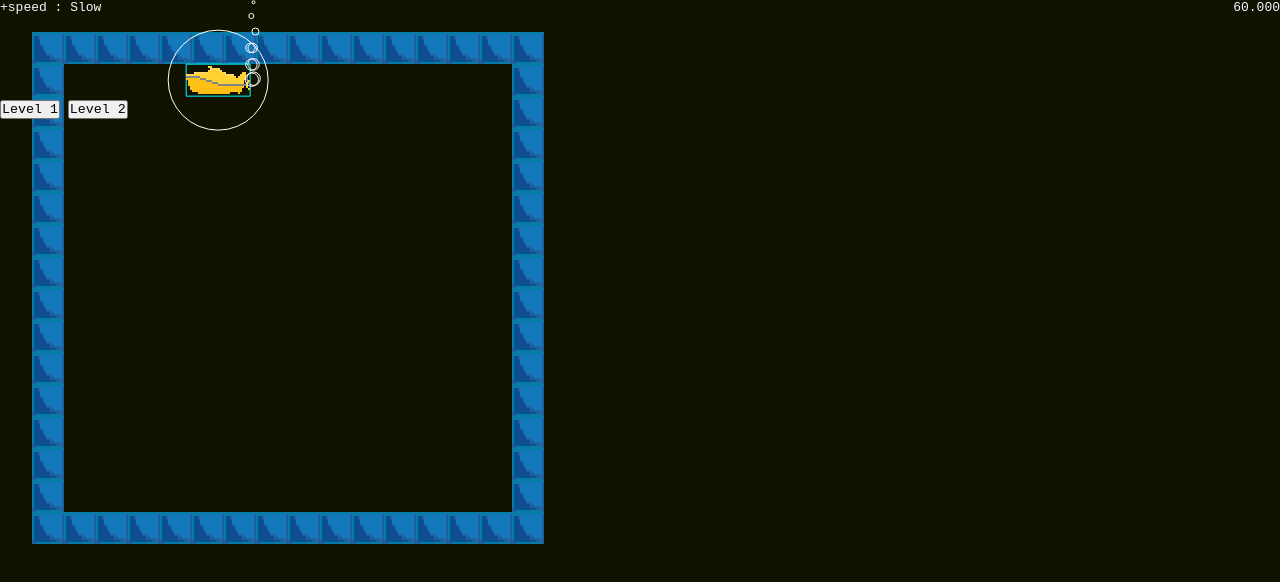
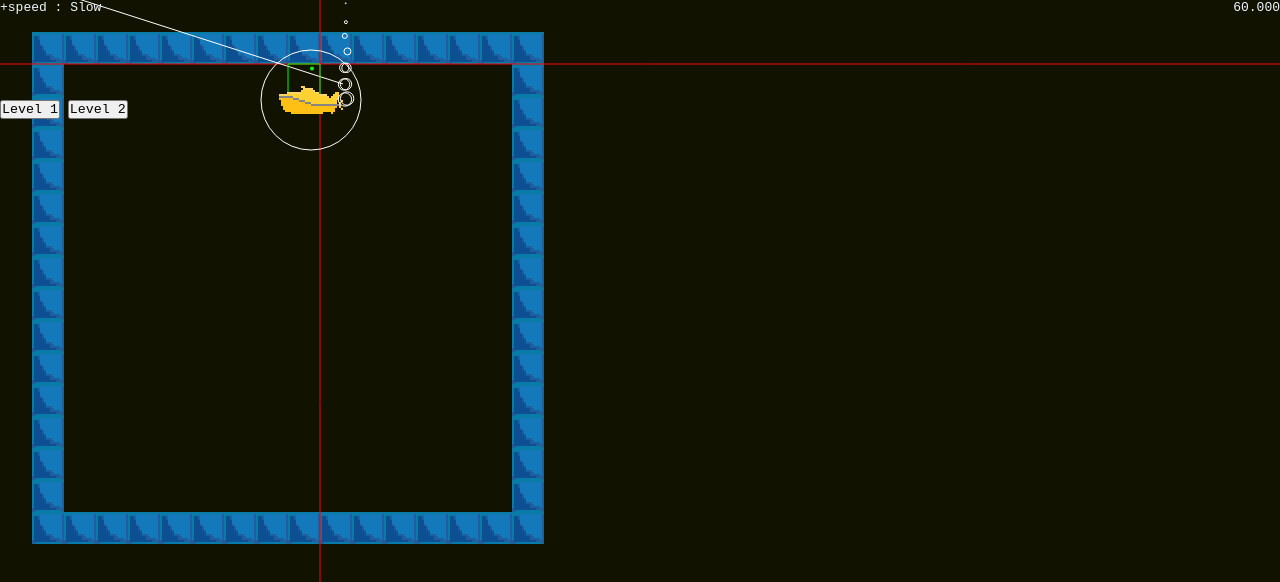
Before and after one commit to Julien-laville/Lost, a plain HTML site: page index.html in a window 1280 px wide. Both pictures are taken after a click on the button "Level 1". Shown: the top 582 px of the page. Drawn offline with Linux system fonts and the light colour scheme.

Commit message:
colision

```diff
--- a/index.html
+++ b/index.html
@@ -45,4 +45,4 @@
 <script src="src/js/lost.js"></script>
 <script src="src/js/game.js"></script>
 
-<img src="sprite.gif" id="sprite">
+<img src="sprite.gif" style="display: none" id="sprite">
--- a/src/js/lost.js
+++ b/src/js/lost.js
@@ -27,7 +27,7 @@ function step(delta) {
         acc.setVector(accInput).normalize()
         speed.add(acc.scale(0.3))
     }
-
+    speed.maxLength(SPEED==0?2:7)
 
 
 
@@ -107,33 +107,83 @@ function drawSprite(p, img, rev) {
 var tile = 0
 var tp = new v2d(0,0)
 //<3
-var isC
+var isC = true
 var futureSub = new v2d(0,0)
+var nextColumn = new v2d(0,0)
+var nextLine = new v2d(0,0)
+var corners = {ne : new v2d(0,0)}
+var closePos = new v2d(0,0)
 function colide() {
     isC = false
-    futureSub.setVector(sub).add(speed.maxLength(SPEED==0?2:7))
-    if(DEBUG) {
-        ctx.beginPath()
-        ctx.rect(sub.x-SUB_LENGTH,sub.y-SUB_HEIHGT, SUB_LENGTH*2, SUB_HEIHGT*2)
-        ctx.strokeStyle = "#00ffff"
-        ctx.stroke()
+    if(speed.stance <= 0) return;
+    corners.ne.setPoint(sub.x+SUB_LENGTH, sub.y-SUB_HEIHGT)
+
+    if(speed.x>0) { //right
+        C = Math.ceil((corners.ne.x) / 32) * 32
+    } else { //left
+        C = Math.floor((corners.ne.x) / 32) * 32
     }
 
-    if(level.tiles[Math.floor((futureSub.x+SUB_LENGTH)/32) + Math.floor((futureSub.y+SUB_HEIHGT)/32)*LEVEL_WIDTH] != 0) {
-        isC = true
+    if(speed.y>0) { //down
+        L = Math.ceil((corners.ne.y) / 32) * 32
+    } else { //top
+        L = Math.floor((corners.ne.y) / 32) * 32
     }
-    if(level.tiles[Math.floor((futureSub.x+SUB_LENGTH)/32) + Math.floor((futureSub.y-SUB_HEIHGT)/32)*LEVEL_WIDTH] != 0) {
-        isC = true
+
+    // a: director coefficient
+    a = speed.y / speed.x //y = a * x
+
+    //interesection with column
+
+
+    ctx.beginPath()
+    ctx.moveTo(C, 0)
+    ctx.lineTo(C, 1300 )
+    ctx.strokeStyle = "#ff0000"
+    ctx.stroke()
+    ctx.beginPath()
+    ctx.moveTo(0, L)
+    ctx.lineTo(1300, L )
+    ctx.strokeStyle = "#ff0000"
+    ctx.stroke()
+
+
+    ctx.beginPath()
+    ctx.moveTo(corners.ne.x, corners.ne.y)
+    ctx.lineTo(sub.x+SUB_LENGTH +speed.x*1000, sub.y-SUB_HEIHGT + speed.y*1000 )
+    ctx.strokeStyle = "#FFFFFF"
+    ctx.stroke()
+
+    // Find intersection with column C
+    nextColumn.setPoint(C,  a * (C - sub.x - SUB_LENGTH) + sub.y - SUB_HEIHGT)
+    nextLine.setPoint((L-sub.y+SUB_HEIHGT) / (a) + sub.x+SUB_LENGTH, L)
+
+    ctx.fillStyle = "#00FF00"
+
+    if(nextColumn.stance(corners.ne) < nextLine.stance(corners.ne))  {
+        closePos.setVector(nextColumn)
+    } else {
+        closePos.setVector(nextLine)
     }
-    if(level.tiles[Math.floor((futureSub.x-SUB_LENGTH)/32) + Math.floor((futureSub.y+SUB_HEIHGT)/32)*LEVEL_WIDTH] != 0) {
-        isC = true
+    d = new v2d(speed.x>0?8:-8, speed.y>0?8:-8)
+    closePos.add(d)
+    var tile = level.tiles[Math.floor((closePos.x)/32) + Math.floor((closePos.y)/32)*LEVEL_WIDTH]
+    if(tile !== 0) {
+        ctx.strokeStyle = "#CD3378"
+
+    } else {
+        ctx.strokeStyle = "#00FF00"
     }
-    if(level.tiles[Math.floor((futureSub.x-SUB_LENGTH)/32) + Math.floor((futureSub.y-SUB_HEIHGT)/32)*LEVEL_WIDTH] != 0) {
-          isC = true
-    }
-    if(!isC) {
-        sub.setVector(futureSub)
-    }
+    ctx.beginPath()
+    ctx.rect(Math.floor((closePos.x)/32) * 32, Math.floor((closePos.y)/32)*32, 32,32)
+    ctx.stroke()
+
+
+    ctx.beginPath()
+    ctx.arc(closePos.x,closePos.y, 2, 0, 7)
+    ctx.fill()
+
+
 
 
 }
--- a/src/js/v2d.js
+++ b/src/js/v2d.js
@@ -31,6 +31,10 @@ function v2d(x,y) {
         this.x = v.x
         this.y = v.y
         return this
+    }
+
+    v2d.prototype.cmp = function(v) {
+        return this.norm() > v.norm()
     }
 
     v2d.prototype.X = function(o){
```
